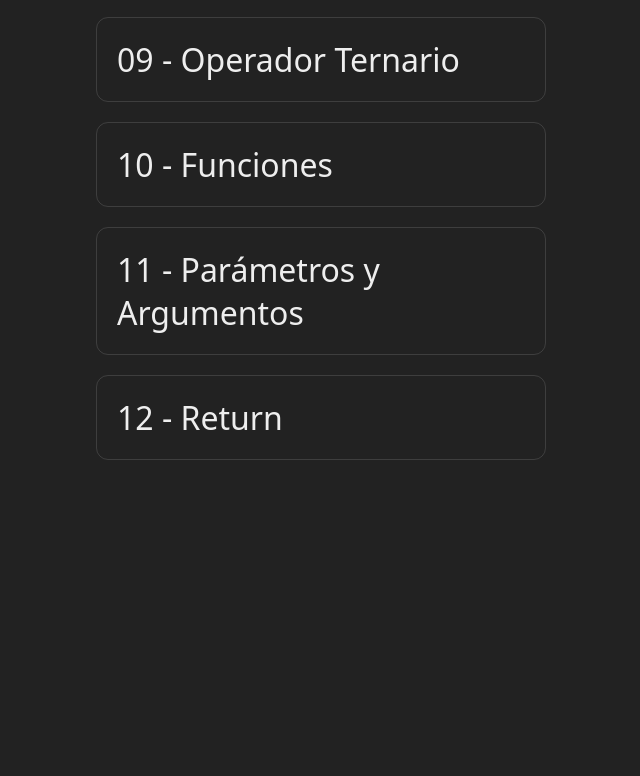
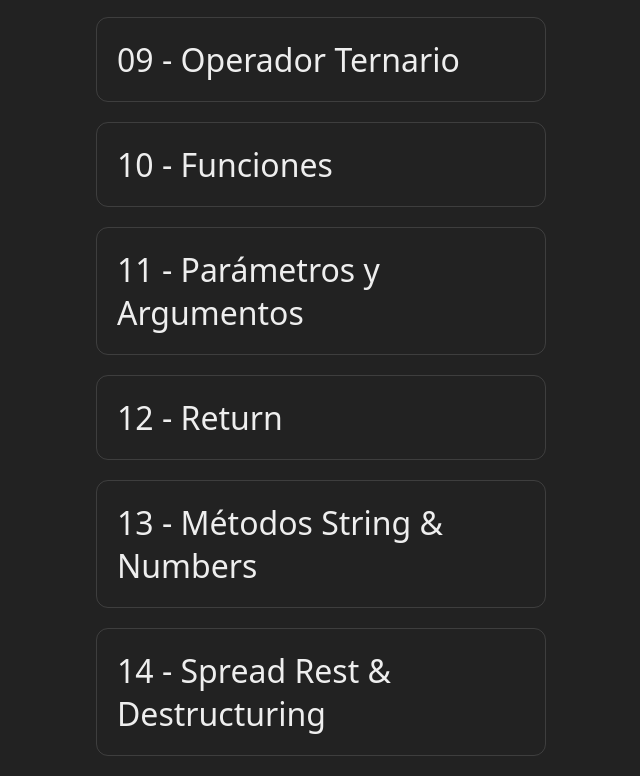
Before and after one commit to Sebastian-Prieto/javascript, a website built with Vite: page JavaScript2023/01-Introducción/introduccion.html in a window 1280 px wide. Shown: the part 886-1662 px from the top of the page, without its empty margins (319-959 px from the left). Before the commit the page ends 1366 px from the top, so only its background shows below. Built offline with nearby package versions, Linux system fonts and the light colour scheme.

Commit message:
Add spread and rest operators

```diff
--- /dev/null
+++ b/JavaScript2023/01-Introducción/MetTxtNum/metodos.css
@@ -0,0 +1,47 @@
+* {
+    box-sizing: border-box;
+    margin: 0;
+    padding: 0;
+}
+
+body {
+    background: #222222;
+    color: #eeeeee;
+    font-family: system-ui;
+    width: 100%;
+    min-height: 100vh;
+    display: flex;
+    align-items: center;
+    flex-direction: column;
+}
+
+h1 {
+    font-size: 3rem;
+    text-align: center;
+    font-weight: 700;
+    margin: 20px;
+}
+
+
+ul {
+    list-style-type: none;
+}
+
+li {
+    font-size: 2rem;
+    border: 1px solid #eeeeee23;
+    border-radius: 12px;
+    margin: 20px;
+    padding: 20px;
+    width: 450px;
+}
+
+a {
+    text-decoration: none;
+    color: #eeeeee;
+}
+
+a:hover {
+    opacity: 0.2;
+    transition: 0.3s;
+}
--- /dev/null
+++ b/JavaScript2023/01-Introducción/SpreadRestDest/spread-rest-dest.css
@@ -0,0 +1,47 @@
+* {
+    box-sizing: border-box;
+    margin: 0;
+    padding: 0;
+}
+
+body {
+    background: #222222;
+    color: #eeeeee;
+    font-family: system-ui;
+    width: 100%;
+    min-height: 100vh;
+    display: flex;
+    align-items: center;
+    flex-direction: column;
+}
+
+h1 {
+    font-size: 3rem;
+    text-align: center;
+    font-weight: 700;
+    margin: 20px;
+}
+
+
+ul {
+    list-style-type: none;
+}
+
+li {
+    font-size: 2rem;
+    border: 1px solid #eeeeee23;
+    border-radius: 12px;
+    margin: 20px;
+    padding: 20px;
+    width: 450px;
+}
+
+a {
+    text-decoration: none;
+    color: #eeeeee;
+}
+
+a:hover {
+    opacity: 0.2;
+    transition: 0.3s;
+}
--- a/JavaScript2023/01-Introducción/introduccion.html
+++ b/JavaScript2023/01-Introducción/introduccion.html
@@ -22,6 +22,8 @@
             <li><a href="Funciones/funciones.html">10 - Funciones</a></li>
             <li><a href="Param&Argum/paramyargum.html">11 - Parámetros y Argumentos</a></li>
             <li><a href="Return/return.html">12 - Return</a></li>
+            <li><a href="MetTxtNum/metodos.html">13 - Métodos String & Numbers</a></li>
+            <li><a href="SpreadRestDest/spread-rest-dest.html">14 - Spread Rest & Destructuring</a></li>
         </ul>
     </nav>
 </body>
```
Also changed, not shown: JavaScript2023/01-Introducción/MetTxtNum/metodos.html (added, +13 -0 lines), JavaScript2023/01-Introducción/MetTxtNum/metodos.js (added, +54 -0 lines), JavaScript2023/01-Introducción/SpreadRestDest/spread-rest-dest.html (added, +13 -0 lines), JavaScript2023/01-Introducción/SpreadRestDest/spread-rest-dest.js (added, +44 -0 lines).
